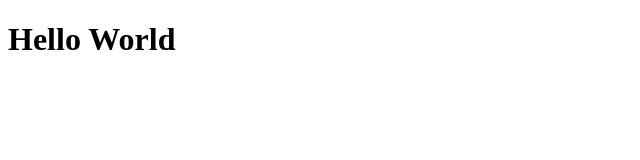
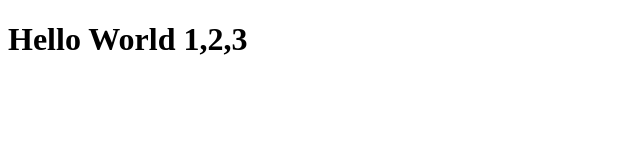
Before and after one commit to iqmals/latihan1-revou, a plain HTML site: page Index.html in a window 1280 px wide. Shown: the whole page, without its empty margins (0-640 px from the left). Drawn offline with Linux system fonts and the light colour scheme.

Commit message:
two commit

```diff
--- a/Index.html
+++ b/Index.html
@@ -4,6 +4,6 @@
          <title>website ku</title>
     </head>
     <body>
-        <h1>Hello World</h1>
+        <h1>Hello World 1,2,3</h1>
     </body>
 </html>
```
